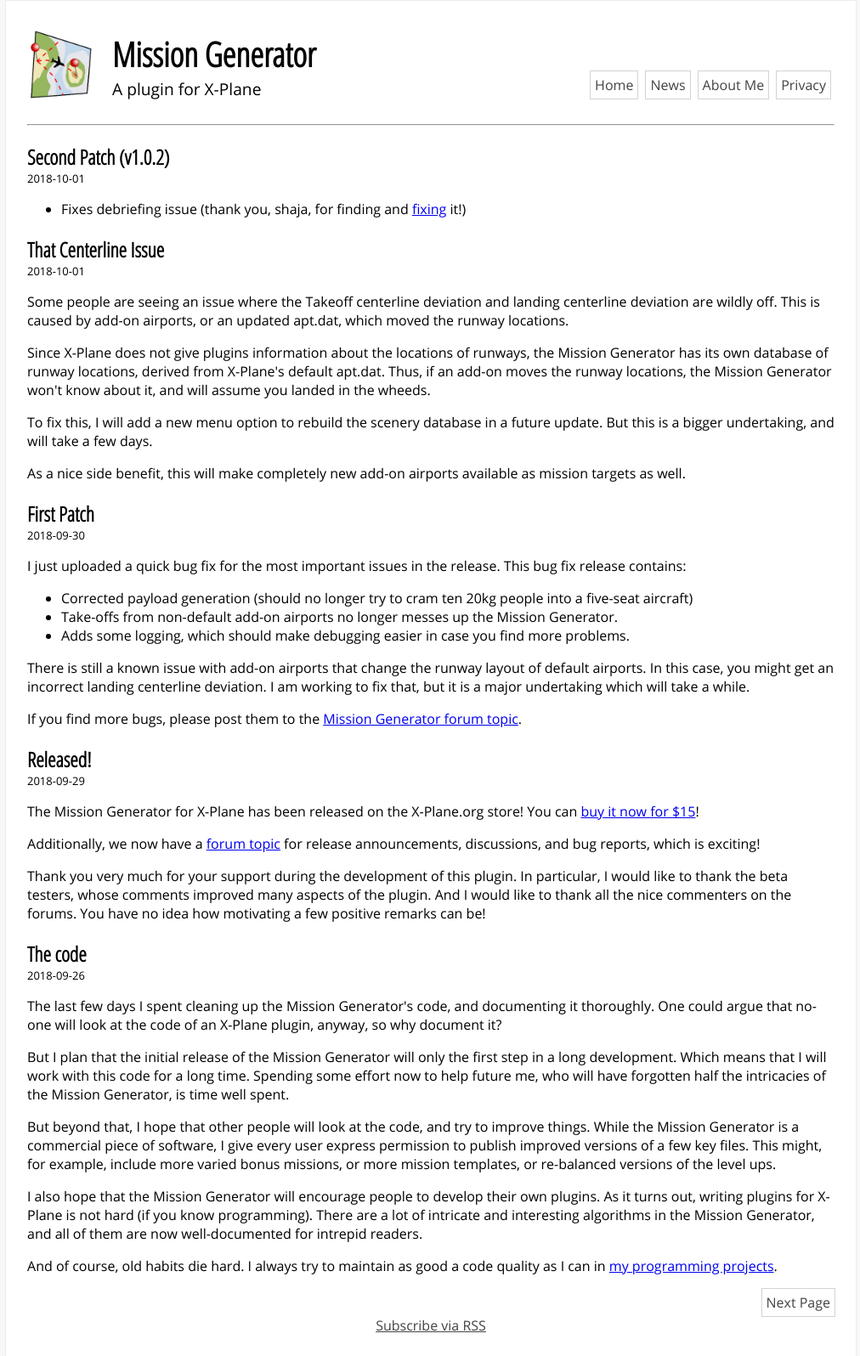
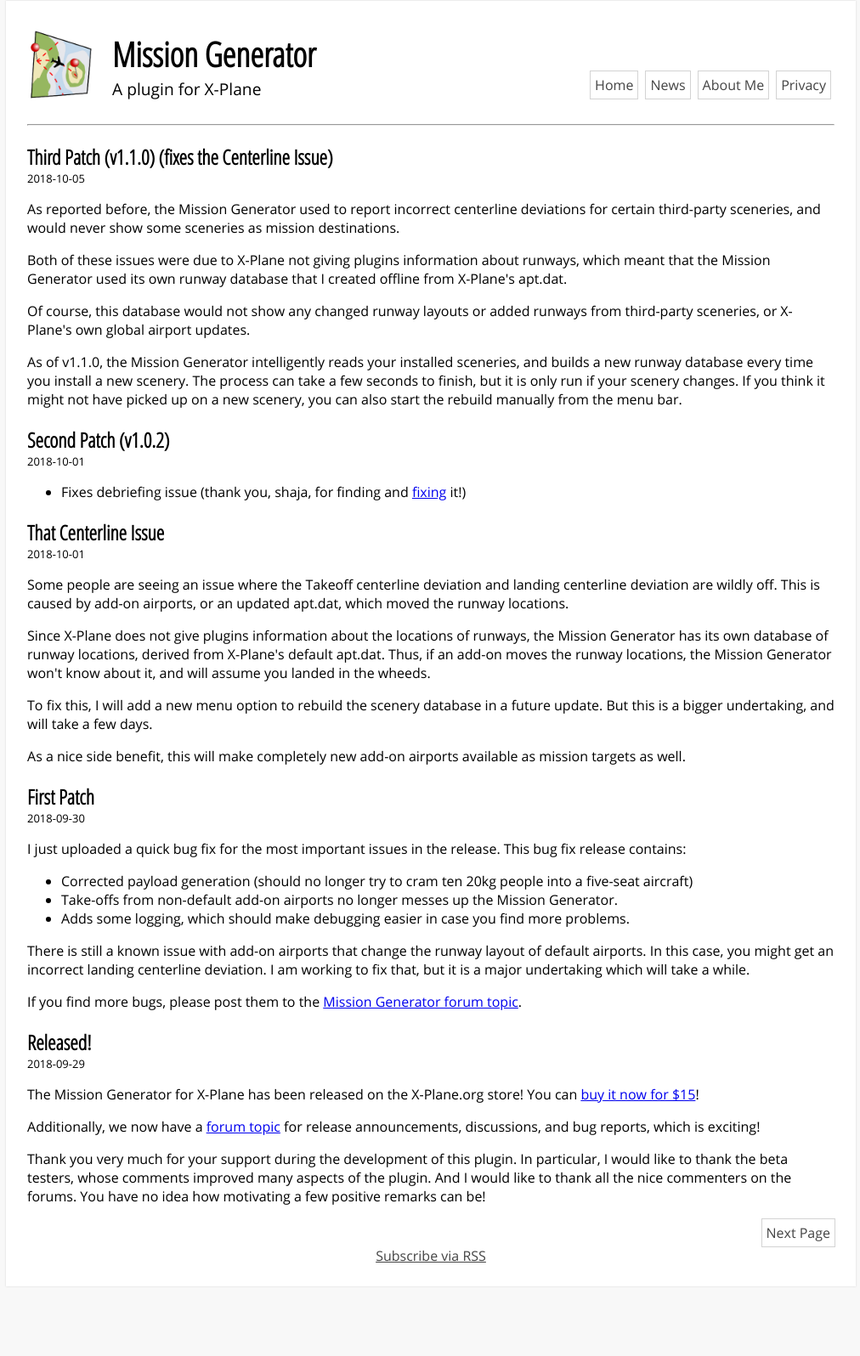
Before and after one commit to bastibe/MissionGeneratorSite, a plain HTML site: page news0.html in a window 1280 px wide. Shown: the part 19-1615 px from the top of the page at 85% size, without its empty margins (133-1145 px from the left). After the commit the page ends 1553 px from the top, so only its background shows below. Drawn offline with Linux system fonts and the light colour scheme.

Commit message:
new post

```diff
--- a/news0.html
+++ b/news0.html
@@ -25,6 +25,26 @@
   </header>
 
   <hr>
+
+  <section class='post'>
+    <h1 class='title'>Third Patch (v1.1.0) (fixes the Centerline Issue)</h1>
+    <h2 class='date'>2018-10-05</h2>
+    <p>As reported before, the Mission Generator used to report incorrect
+    centerline deviations for certain third-party sceneries, and would
+    never show some sceneries as mission destinations.</p>
+    <p>Both of these issues were due to X-Plane not giving plugins
+    information about runways, which meant that the Mission Generator used
+    its own runway database that I created offline from X-Plane's apt.dat.</p>
+    <p>Of course, this database would not show any changed runway layouts or
+    added runways from third-party sceneries, or X-Plane's own global
+    airport updates.</p>
+    <p>As of v1.1.0, the Mission Generator intelligently reads your installed
+    sceneries, and builds a new runway database every time you install a
+    new scenery. The process can take a few seconds to finish, but it is
+    only run if your scenery changes. If you think it might not have
+    picked up on a new scenery, you can also start the rebuild manually
+    from the menu bar.</p>
+  </section>
 
   <section class='post'>
     <h1 class='title'>Second Patch (v1.0.2)</h1>
@@ -90,32 +110,6 @@
     motivating a few positive remarks can be!</p>
   </section>
 
-  <section class='post'>
-    <h1 class='title'>The code</h1>
-    <h2 class='date'>2018-09-26</h2>
-    <p>The last few days I spent cleaning up the Mission Generator's code, and
-    documenting it thoroughly. One could argue that no-one will look at the
-    code of an X-Plane plugin, anyway, so why document it?</p>
-    <p>But I plan that the initial release of the Mission Generator will only
-    the first step in a long development. Which means that I will work with
-    this code for a long time. Spending some effort now to help future me,
-    who will have forgotten half the intricacies of the Mission Generator,
-    is time well spent.</p>
-    <p>But beyond that, I hope that other people will look at the code, and try
-    to improve things. While the Mission Generator is a commercial piece of
-    software, I give every user express permission to publish improved
-    versions of a few key files. This might, for example, include more
-    varied bonus missions, or more mission templates, or re-balanced
-    versions of the level ups.</p>
-    <p>I also hope that the Mission Generator will encourage people to develop
-    their own plugins. As it turns out, writing plugins for X-Plane is not
-    hard (if you know programming). There are a lot of intricate and
-    interesting algorithms in the Mission Generator, and all of them are now
-    well-documented for intrepid readers.</p>
-    <p>And of course, old habits die hard. I always try to maintain as good a
-    code quality as I can in <a href="https://github.com/bastibe">my programming projects</a>.</p>
-  </section>
-
   <section class="navigation">
     <a class="next" href="news1.html">Next Page</a>
   </section>
```
Also changed, not shown: news.xml (+24 -1 lines), news1.html (+26 -0 lines), 2 other files.
